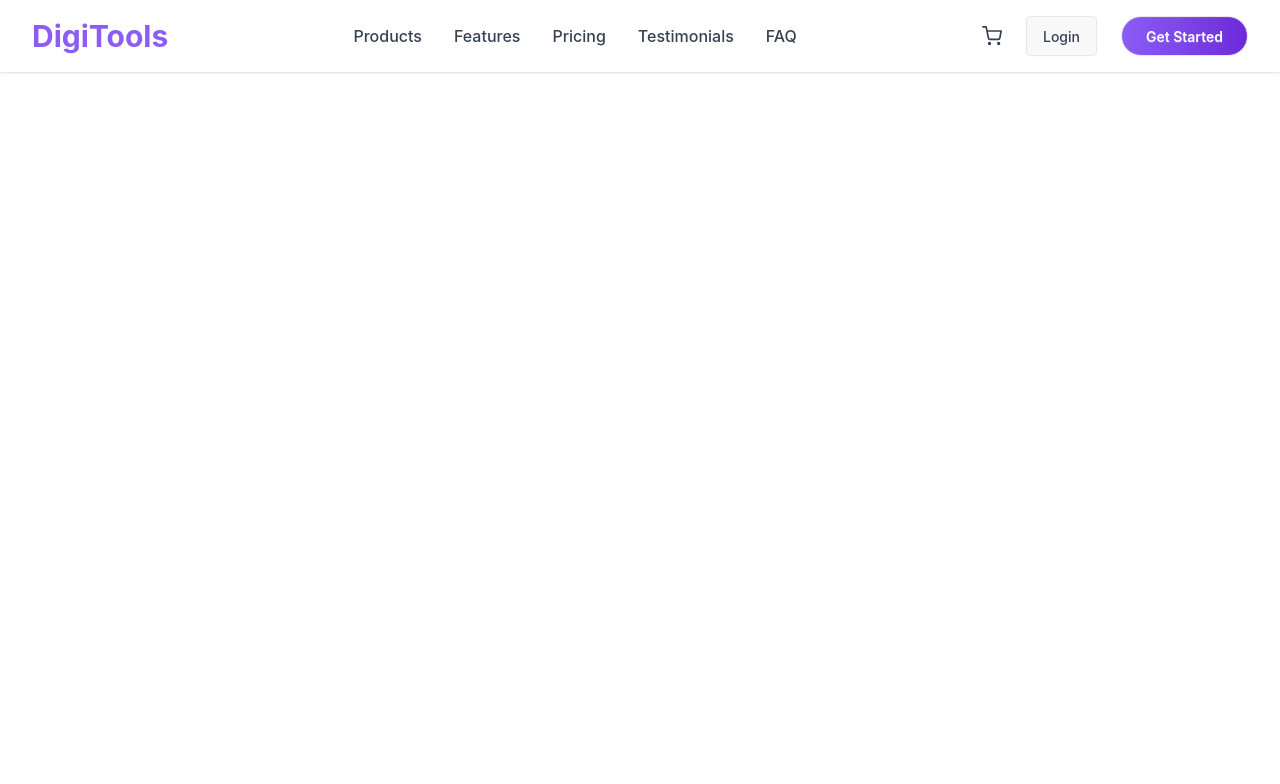
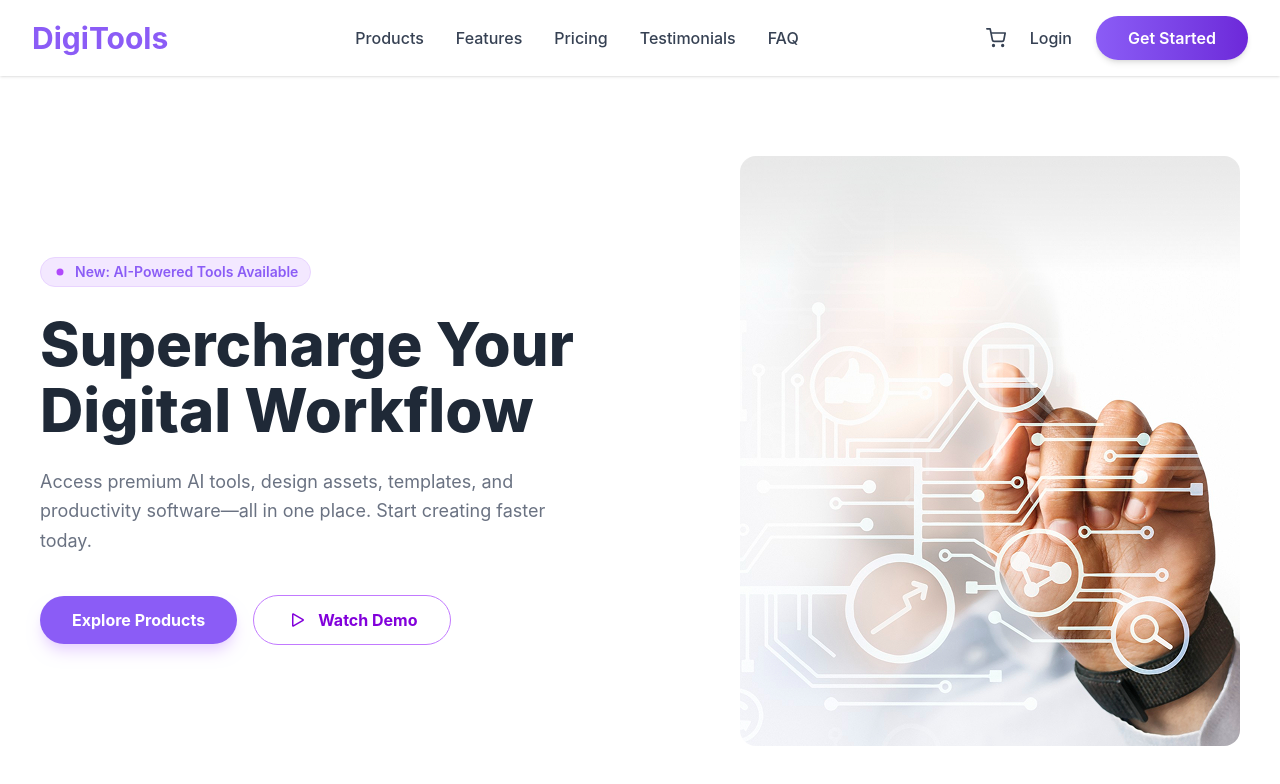
Before and after one commit to NuruddinJewel/Assignment-6, a React (Vite) app: page / in a window 1280 px wide. Shown: the top 784 px of the page. Built offline with nearby package versions, Linux system fonts and the light colour scheme.

Commit message:
Added Banner

```diff
--- a/src/App.jsx
+++ b/src/App.jsx
@@ -1,4 +1,5 @@
 import './App.css'
+import Banner from './Components/Banner'
 import Navbar from './Components/Navbar'
 
 function App() {
@@ -7,6 +8,7 @@ function App() {
   return (
     <>
     <Navbar/>
+    <Banner />
     </>
   )
 }
--- /dev/null
+++ b/src/Components/Banner.jsx
@@ -0,0 +1,54 @@
+import React from 'react';
+import { GoDotFill } from "react-icons/go";
+import { BsPlay } from "react-icons/bs"; // Using a React Icon for the play button
+import banner from '../assets/banner.png';
+
+const Banner = () => {
+    return (
+        <section className="flex flex-col md:flex-row items-center justify-between px-10 py-20 bg-white max-w-7xl mx-auto gap-10">
+
+            {/* Left Content Column */}
+            <div className="flex-1 space-y-6">
+                <div className="inline-flex items-center gap-2 px-3 py-1 rounded-full bg-purple-100 text-[#8B5CF6] text-sm font-semibold border border-purple-200">
+                    <GoDotFill className="text-purple-600 animate-pulse" />
+                    <span>New: AI-Powered Tools Available</span>
+                </div>
+
+                {/* Hero Heading */}
+                <h1 className="text-6xl font-extrabold text-[#1F2937] leading-[1.1]">
+                    Supercharge Your <br /> Digital Workflow
+                </h1>
+
+                <p className="text-gray-500 text-lg max-w-lg leading-relaxed">
+                    Access premium AI tools, design assets, templates, and productivity
+                    software—all in one place. Start creating faster today.
+                </p>
+
+                {/* Action Buttons */}
+                <div className="flex items-center gap-4 pt-4">
+                    <button className="bg-[#8B5CF6] hover:bg-[#7C3AED] active:scale-95 transition-all duration-200 text-white px-8 py-3 rounded-full font-bold shadow-lg shadow-purple-200 cursor-pointer">
+                        Explore Products
+                    </button>
+                    <button className="flex items-center gap-2 border border-purple-400 text-purple-700 px-8 py-3 rounded-full font-bold hover:bg-purple-50 active:bg-purple-100 active:translate-y-px transition-all cursor-pointer">
+                        <BsPlay className="text-2xl" />
+                        Watch Demo
+                    </button>
+                </div>
+            </div>
+
+            {/* Right Image Column */}
+            <div className="flex-1 flex justify-end">
+                <div className="w-full max-w-125 rounded-2xl overflow-hidden">
+                    <img
+                        src={banner}
+                        alt="Digital Workflow Banner"
+                        className="w-full h-auto object-cover"
+                    />
+                </div>
+            </div>
+
+        </section>
+    );
+};
+
+export default Banner;
--- a/src/Components/Navbar.jsx
+++ b/src/Components/Navbar.jsx
@@ -19,10 +19,13 @@ const Navbar = () => {
                 </ul>
 
                 {/* Right Side Actions */}
+
                 <div className="flex items-center gap-6">
-                   <FiShoppingCart className="text-xl cursor-pointer text-gray-700" />
-                   <button className="text-gray-700 font-medium hover:text-black cursor-pointer btn">Login</button>
-                   <button className=" btn bg-linear-to-r from-[#8B5CF6] to-[#6D28D9] text-white px-6 py-2 rounded-full font-semibold hover:opacity-90 transition-opacity cursor-pointer">
+                    <FiShoppingCart className="text-xl cursor-pointer text-gray-700 hover:text-[#8B5CF6] active:scale-90 transition-all" />
+                    <button className="text-gray-700 font-medium hover:text-black cursor-pointer active:scale-95 active:translate-y-px transition-all duration-200">
+                        Login
+                    </button>
+                    <button className="bg-linear-to-r from-[#8B5CF6] to-[#6D28D9] text-white px-8 py-2.5 rounded-full font-semibold shadow-md hover:shadow-lg hover:opacity-95 active:scale-95 active:translate-y-px transition-all duration-200 cursor-pointer">
                         Get Started
                     </button>
                 </div>
```
Also changed, not shown: src/assets/products/writing.png (renamed from src/assets/products/writing_2327400 1.png). Lines whose indentation alone changed are shown as unchanged.
